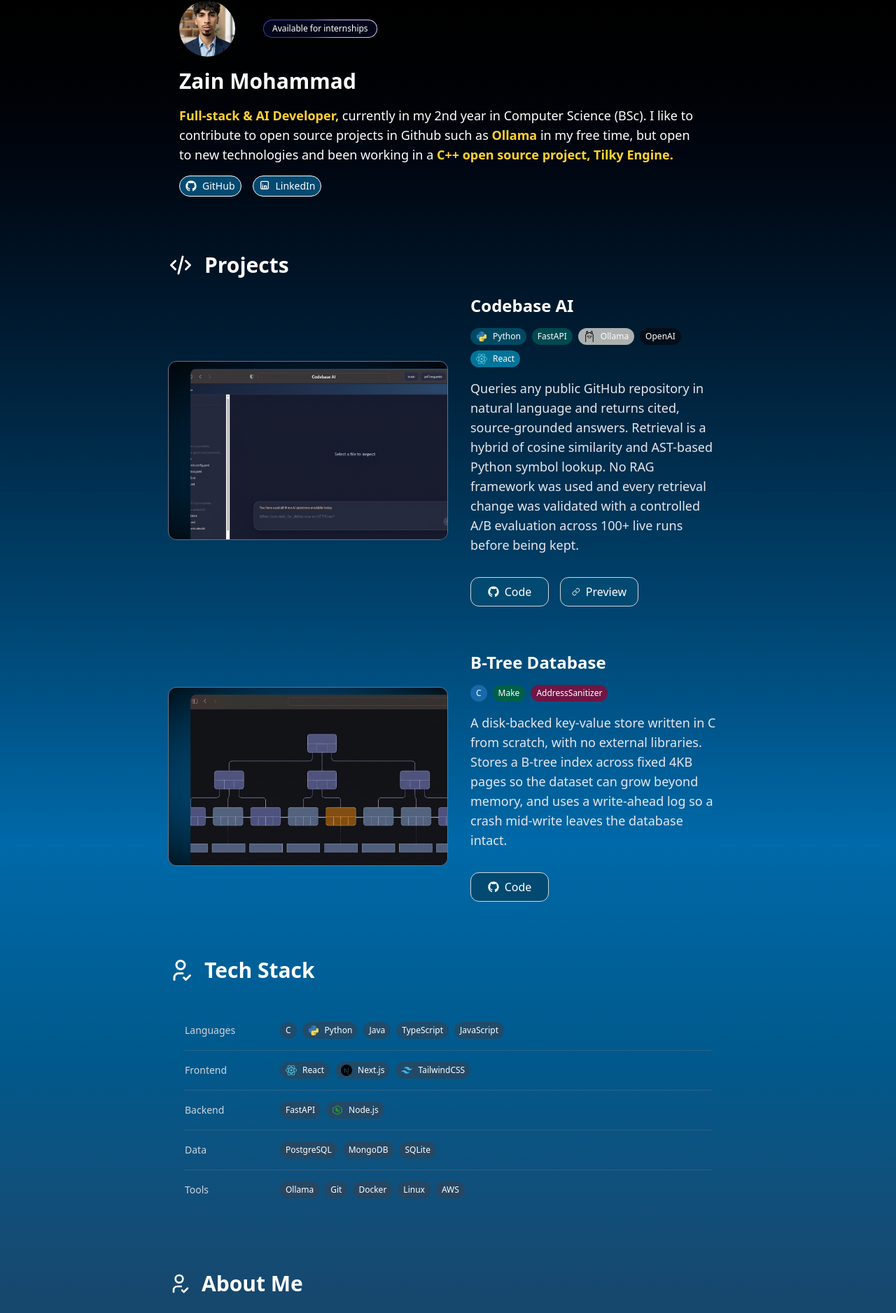
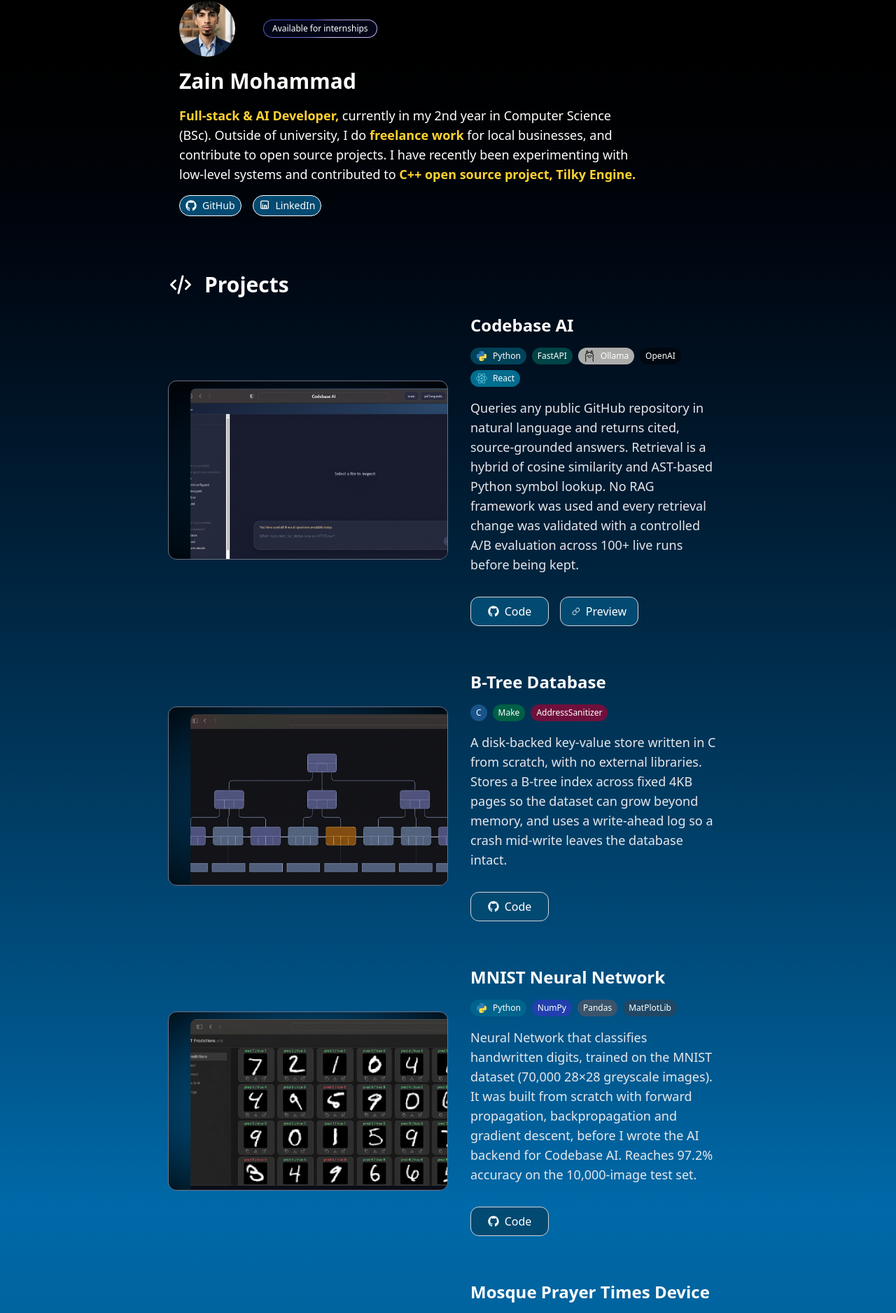
Before and after one commit to ZainX38/portfolio, a React (Vite) app: page / in a window 1280 px wide. Shown: the part 79-1956 px from the top of the page at 70% size. Built offline with nearby package versions, Linux system fonts and the light colour scheme.

Commit message:
Added MNIST and prayer times projects

```diff
--- a/src/components/sections/AboutMe.jsx
+++ b/src/components/sections/AboutMe.jsx
@@ -21,7 +21,7 @@
                     such as a Codebase AI, but I have also been experimenting with low-level systems recently.
                     </p>
                     <p>
-                    I also like to work on open source projects on my free time such as Ollama.
+                    Outside university, I do freelance work for local businesses.
                     </p>
                 </div>
                 <div className="mx-auto mb-6 md:mb-0 mt-6">
--- a/src/components/sections/Hero.jsx
+++ b/src/components/sections/Hero.jsx
@@ -36,7 +36,12 @@
             <h1 className="text-2xl sm:text-3xl font-bold leading-tight mb-4">Zain Mohammad</h1>
 
             <p className="text-sm md:text-lg min-w-44 mb-4 text-balance">
-                <span className='font-bold text-amber-300'>Full-stack & AI Developer, </span>currently in my 2nd year in Computer Science (BSc). I like to contribute to open source projects in Github such as <span className='font-bold text-amber-300'>Ollama</span> in my free time, but open to new technologies and been working in a <span className='font-bold text-amber-300'>C++ open source project, Tilky Engine.</span>
+                <span className='font-bold text-amber-300'>Full-stack & AI Developer, </span>
+                currently in my 2nd year in Computer Science (BSc). Outside of university, I do
+                    <span className='font-bold text-amber-300'> freelance work </span>
+                    for local businesses, and contribute to open source projects. I have recently been experimenting
+                    with low-level systems and contributed to
+                    <span className='font-bold text-amber-300'> C++ open source project, Tilky Engine.</span>
             </p>
 
             <div className='flex flex-row gap-4'>
--- a/src/data/projects.json
+++ b/src/data/projects.json
@@ -13,7 +13,7 @@
         },
         "image": "/images/project1.jpg",
         "links": {
-            "github": "https://github.com/ZainX38/AI-Codebase",
+            "github": "https://github.com/ZainX38/CodebaseAI",
             "preview": "/codebase-demo/"
         }
     },
@@ -32,5 +32,40 @@
         "links": {
             "github": "https://github.com/ZainX38/btree_db"
         }
+    },
+
+    {
+        "id": 3,
+        "title": "MNIST Neural Network",
+        "description": "Neural Network that classifies handwritten digits, trained on the MNIST dataset (70,000 28×28 greyscale images). It was built from scratch with forward propagation, backpropagation and gradient descent, before I wrote the AI backend for Codebase AI. Reaches 97.2% accuracy on the 10,000-image test set.",
+        "tech": ["Python", "NumPy", "Pandas", "MatPlotLib"],
+        "colours": {
+            "Python": "bg-cyan-700/50",
+            "NumPy": "bg-indigo-700/50",
+            "Pandas": "bg-gray-600/80",
+            "Matplotlib": "bg-orange-700/40"
+        },
+        "image": "/images/mnist.jpg",
+        "links": {
+            "github": "https://github.com/ZainX38/Neural-Network"
+        }
+    },
+
+    {
+        "id": 4,
+        "title": "Mosque Prayer Times Device",
+        "description": "A Raspberry Pi Zero 2W device that calculates daily prayer times for Newcastle and plays the Adhan through a speaker system over Bluetooth. It runs unattended as a systemd service with PulseAudio audio routing and uses a keepalive to stop the speaker connection dropping. I fixed a boot-order race where the service started before Bluetooth was ready by making it wait for the Bluetooth stack.",
+        "tech": ["Python", "Linux", "Raspberry Pi", "systemd", "PulseAudio"],
+        "colours": {
+            "Python": "bg-cyan-700/50",
+            "Raspberry Pi": "bg-rose-700/50",
+            "Linux": "bg-yellow-700/40",
+            "systemd": "bg-slate-600/60",
+            "PulseAudio": "bg-emerald-800/60"
+        },
+        "image": "/images/prayer-times.webp",
+        "links": {
+            "github": "https://github.com/ZainX38/prayer_times"
+        }
     }
 ]
```
Also changed, not shown: public/images/mnist.jpg (added), public/images/prayer-times.webp (added).
